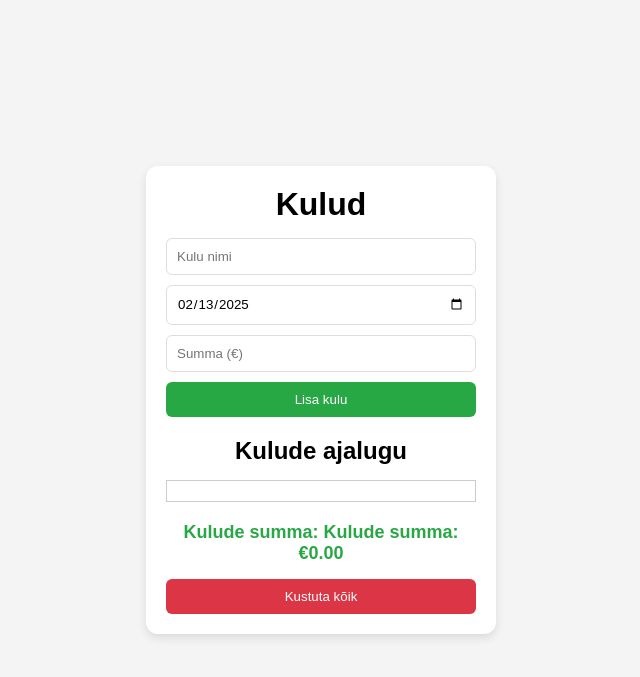
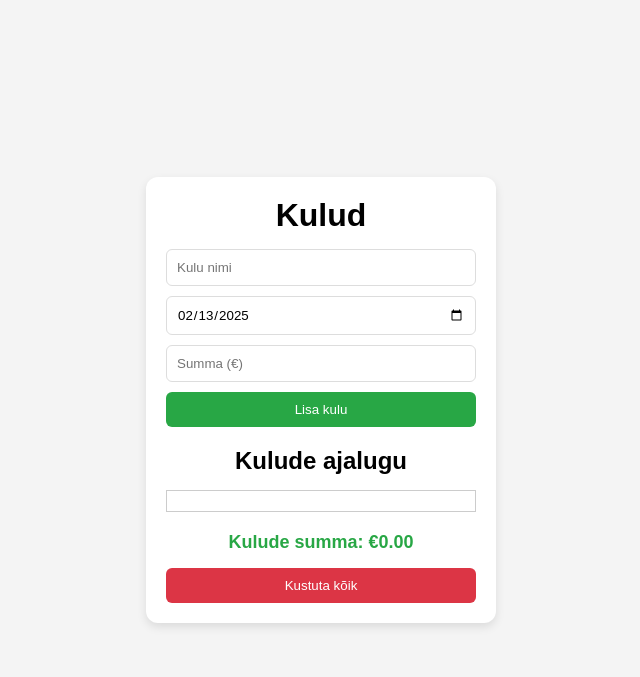
Before and after one commit to TheBighi/kulud-website, a Flask app: page / in a window 1280 px wide. Shown: the top 677 px of the page, without its empty margins (319-959 px from the left). Run offline with Flask 3, Linux system fonts and the light colour scheme; data that the repository does not hold is empty; some libraries are stand-ins or nearby versions.

Commit message:
Update index.html

```diff
--- a/templates/index.html
+++ b/templates/index.html
@@ -20,7 +20,7 @@
         <h2>Kulude ajalugu</h2>
         <ul id="expense-list"></ul>
         <div class="total-amount">
-            <span>Kulude summa: </span><span id="total-amount">0</span>
+            <span id="total-amount">0</span>
         </div>
         <button id="delete-all-btn" class="delete-all-btn">Kustuta kõik</button>
     </div>
```
